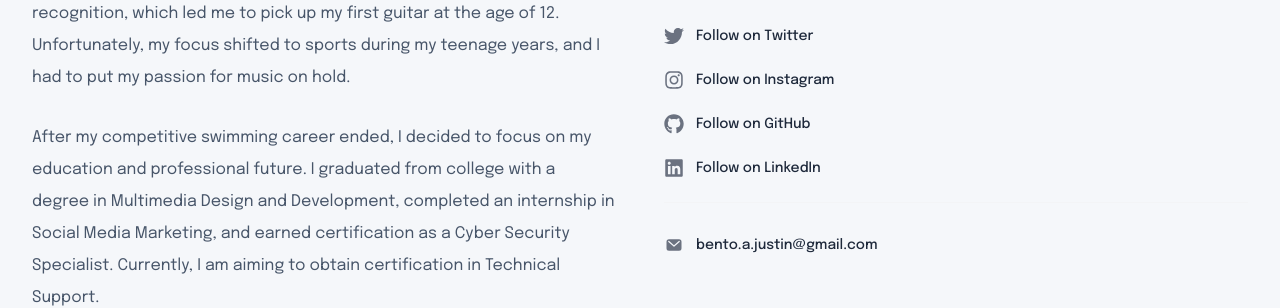
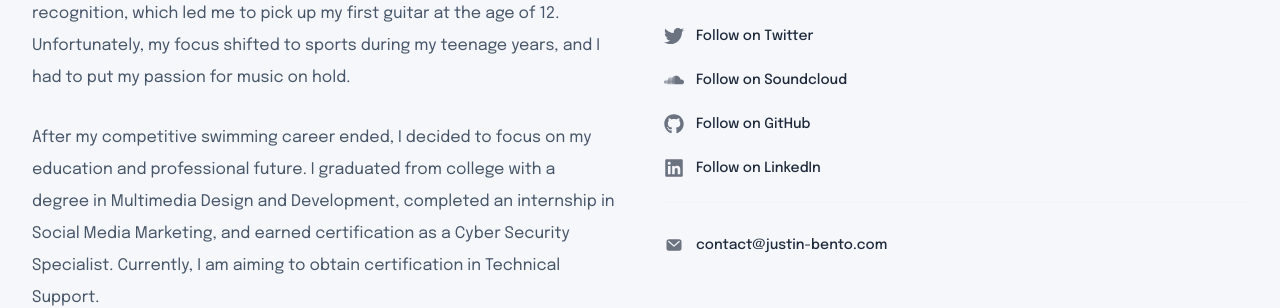
Before and after one commit to Justin-Bento/portfolio, a Next.js app: page /about in a window 1280 px wide. Shown: the part 562-870 px from the top of the page. Built offline with nearby package versions, Linux system fonts and the light colour scheme; no server answers.

Commit message:
updated social links

```diff
--- a/pages/about.tsx
+++ b/pages/about.tsx
@@ -2,7 +2,7 @@ import Head from "next/head";
 import Image from "next/image";
 import Link from "next/link";
 import clsx from "clsx";
-import { FaGithub, FaInstagram, FaLinkedin, FaTwitter } from "react-icons/fa";
+import { FaGithub, FaInstagram, FaLinkedin, FaSoundcloud, FaTwitter } from "react-icons/fa";
 import Header from "@/components/Header";
 import Footer from "@/components/Footer";
 
@@ -34,7 +34,7 @@ export default function About() {
         <div className="">
           <div className="relative lg:w-full h-96">
             <Image
-              src={"/media/tinywow_me-playing-guitar_16595730.webp"}
+              src={"/media/tinywow_tinywow_playing-guitar_16596264_16596496.png"}
               fill
               alt=""
               sizes="(min-width: 1024px) 32rem, 20rem"
@@ -80,24 +80,24 @@ export default function About() {
         </div>
         <div className="">
           <ul role="list" className="flex flex-col gap-2">
-            <SocialLink href="#" icon={FaTwitter}>
+            <SocialLink href="https://twitter.com/bilentoos" icon={FaTwitter}>
               Follow on Twitter
             </SocialLink>
-            <SocialLink href="#" icon={FaInstagram} className="mt-4">
-              Follow on Instagram
+            <SocialLink href="https://soundcloud.com/bento-box-519166246" target="_blank" icon={FaSoundcloud} className="mt-4">
+              Follow on Soundcloud
             </SocialLink>
-            <SocialLink href="#" icon={FaGithub} className="mt-4">
+            <SocialLink href="https://github.com/Justin-Bento" icon={FaGithub} className="mt-4">
               Follow on GitHub
             </SocialLink>
-            <SocialLink href="#" icon={FaLinkedin} className="mt-4">
+            <SocialLink href="https://www.linkedin.com/in/justin--bento/" icon={FaLinkedin} className="mt-4">
               Follow on LinkedIn
             </SocialLink>
             <SocialLink
-              href="mailto:bento.a.justin@gmail.com"
+              href="mailto:contact@justin-bento.com"
               icon={MailIcon}
               className="pt-8 mt-4 border-t border-gray-100 dark:border-gray-700/40"
             >
-              bento.a.justin@gmail.com
+              contact@justin-bento.com
             </SocialLink>
           </ul>
         </div>
```
